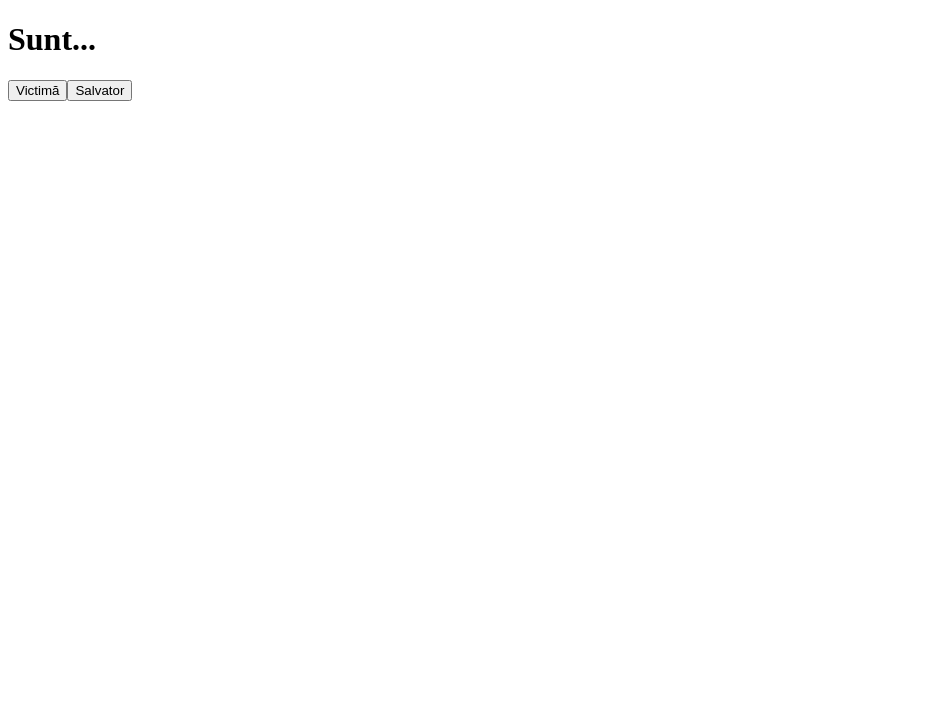
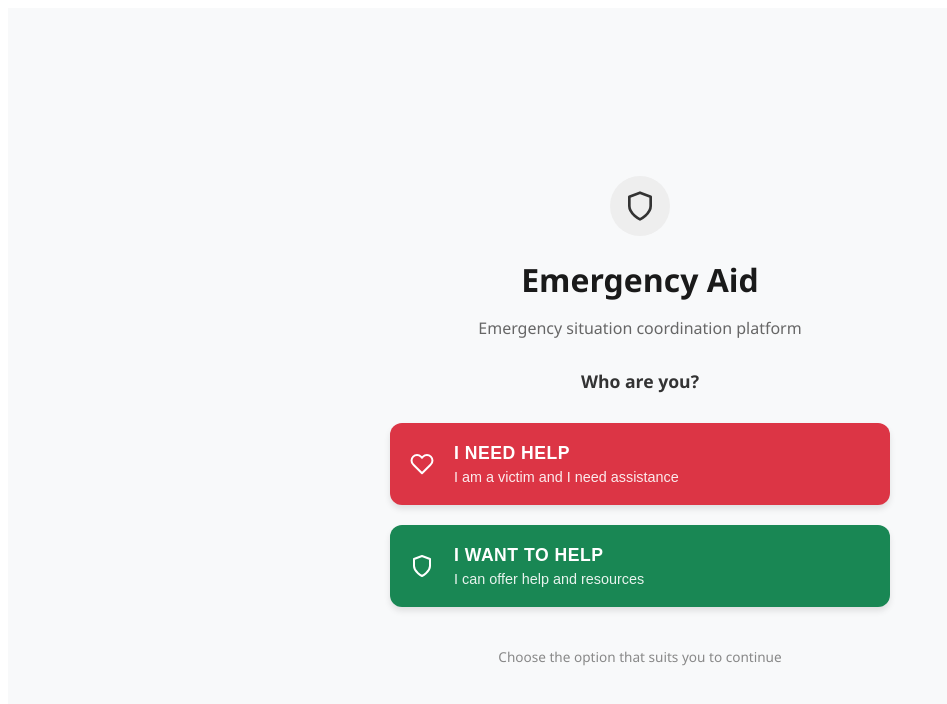
Before and after one commit to palroland21/PoliHack, a Vue app in the folder frontend/: page / in a window 1280 px wide. Shown: the top 704 px of the page, without its empty margins (0-947 px from the left). Built offline with nearby package versions, Linux system fonts and the light colour scheme.

Commit message:
frontend- added home view

```diff
--- a/frontend/src/router/index.js
+++ b/frontend/src/router/index.js
@@ -6,23 +6,23 @@ import RescuerHub from '../views/RescuerHub.vue'
 const routes = [
     {
         path: '/',
-    name: 'Home',
+        name: 'home',
         component: HomeView
     },
     {
         path: '/victim',
-    name: 'VictimFlow',
+        name: 'victim',
         component: VictimFlow
     },
     {
         path: '/rescuer',
-    name: 'RescuerHub',
+        name: 'rescuer',
         component: RescuerHub
     }
 ]
 
 const router = createRouter({
-  history: createWebHistory(process.env.BASE_URL),
+    history: createWebHistory(import.meta.env.BASE_URL),
     routes
 })
 
--- a/frontend/src/views/HomeView.vue
+++ b/frontend/src/views/HomeView.vue
@@ -1,33 +1,169 @@
 <template>
-  <div class="home">
-    <h1>Sunt...</h1>
-    <button @click="selectRole('victim')">Victimă</button>
-    <button @click="selectRole('rescuer')">Salvator</button>
+  <div class="home-container">
+    <div class="card-wrapper">
+
+      <div class="header-section">
+        <div class="logo-circle">
+          <svg xmlns="http://www.w3.org/2000/svg" width="32" height="32" viewBox="0 0 24 24" fill="none" stroke="currentColor" stroke-width="2" stroke-linecap="round" stroke-linejoin="round">
+            <path d="M12 22s8-4 8-10V5l-8-3-8 3v7c0 6 8 10 8 10z"></path>
+          </svg>
+        </div>
+        <h1 class="app-title">Emergency Aid</h1>
+        <p class="app-subtitle">Emergency situation coordination platform</p>
+      </div>
+
+      <div class="divider">
+        <span>Who are you?</span>
+      </div>
+
+      <div class="action-buttons">
+
+        <button class="action-card victim-card" @click="navigateTo('/victim')">
+          <div class="icon-box">
+            <svg xmlns="http://www.w3.org/2000/svg" width="24" height="24" viewBox="0 0 24 24" fill="none" stroke="currentColor" stroke-width="2" stroke-linecap="round" stroke-linejoin="round">
+              <path d="M20.84 4.61a5.5 5.5 0 0 0-7.78 0L12 5.67l-1.06-1.06a5.5 5.5 0 0 0-7.78 7.78l1.06 1.06L12 21.23l7.78-7.78 1.06-1.06a5.5 5.5 0 0 0 0-7.78z"></path>
+            </svg>
+          </div>
+          <div class="text-content">
+            <h3>I NEED HELP</h3>
+            <p>I am a victim and I need assistance</p>
+          </div>
+        </button>
+
+        <button class="action-card rescuer-card" @click="navigateTo('/salvator')">
+          <div class="icon-box">
+            <svg xmlns="http://www.w3.org/2000/svg" width="24" height="24" viewBox="0 0 24 24" fill="none" stroke="currentColor" stroke-width="2" stroke-linecap="round" stroke-linejoin="round">
+              <path d="M12 22s8-4 8-10V5l-8-3-8 3v7c0 6 8 10 8 10z"></path>
+            </svg>
+          </div>
+          <div class="text-content">
+            <h3>I WANT TO HELP</h3>
+            <p>I can offer help and resources</p>
+          </div>
+        </button>
+
+      </div>
+
+      <p class="footer-text">Choose the option that suits you to continue</p>
+    </div>
   </div>
 </template>
 
-<script>
-import { useMainStore } from '@/stores/mainStore'
-import { useRouter } from 'vue-router'
+<script setup>
+import { useRouter } from 'vue-router';
+const router = useRouter();
 
-export default {
-  name: 'HomeView',
-  setup() {
-    const store = useMainStore()
-    const router = useRouter()
+const navigateTo = (path) => {
+  router.push(path);
+};
+</script>
 
-    function selectRole(role) {
-      store.setUserRole(role)
-      if (role === 'victim') {
-        router.push('/victim')
-      } else {
-        router.push('/rescuer')
-      }
-    }
+<style scoped>
+.home-container {
+  min-height: 100vh;
+  display: flex;
+  justify-content: center;
+  align-items: center;
+  background-color: #f8f9fa;
+  font-family: 'Segoe UI', Tahoma, Geneva, Verdana, sans-serif;
+  padding: 20px;
+}
 
-    return {
-      selectRole
-    }
-  }
+.card-wrapper {
+  max-width: 500px;
+  width: 100%;
+  text-align: center;
 }
-</script>
+
+.logo-circle {
+  width: 60px;
+  height: 60px;
+  background-color: #eee;
+  border-radius: 50%;
+  display: flex;
+  align-items: center;
+  justify-content: center;
+  margin: 0 auto 20px;
+  color: #333;
+}
+
+.app-title {
+  font-size: 2rem;
+  font-weight: 700;
+  color: #1a1a1a;
+  margin-bottom: 10px;
+}
+
+.app-subtitle {
+  color: #666;
+  font-size: 1rem;
+  margin-bottom: 30px;
+}
+
+.divider {
+  margin: 30px 0;
+  font-weight: 600;
+  color: #333;
+  font-size: 1.1rem;
+}
+
+.action-buttons {
+  display: flex;
+  flex-direction: column;
+  gap: 20px;
+}
+
+.action-card {
+  display: flex;
+  align-items: center;
+  width: 100%;
+  padding: 20px;
+  border: none;
+  border-radius: 12px;
+  cursor: pointer;
+  transition: transform 0.2s, box-shadow 0.2s;
+  text-align: left;
+  box-shadow: 0 4px 6px rgba(0,0,0,0.1);
+}
+
+.action-card:hover {
+  transform: translateY(-2px);
+  box-shadow: 0 8px 15px rgba(0,0,0,0.15);
+}
+
+.icon-box {
+  margin-right: 20px;
+  display: flex;
+  align-items: center;
+  justify-content: center;
+}
+
+.text-content h3 {
+  margin: 0;
+  font-size: 1.1rem;
+  font-weight: 800;
+  letter-spacing: 0.5px;
+}
+
+.text-content p {
+  margin: 5px 0 0;
+  font-size: 0.9rem;
+  opacity: 0.9;
+}
+
+.victim-card {
+  background-color: #dc3545;
+  color: white;
+}
+
+.rescuer-card {
+  background-color: #198754;
+  color: white;
+}
+
+.footer-text {
+  margin-top: 40px;
+  color: #888;
+  font-size: 0.85rem;
+}
+</style>
```
Lines whose indentation alone changed are shown as unchanged.
